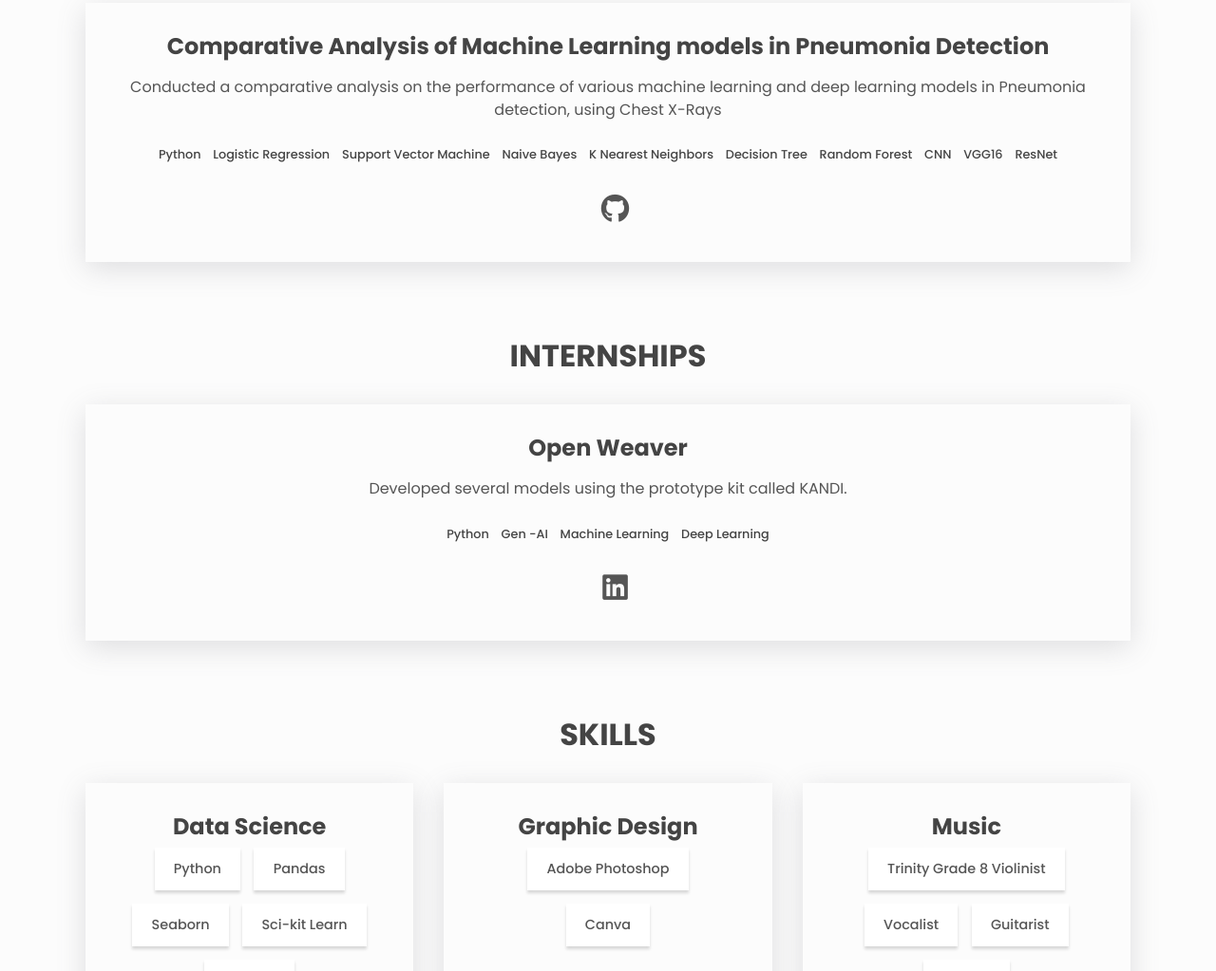
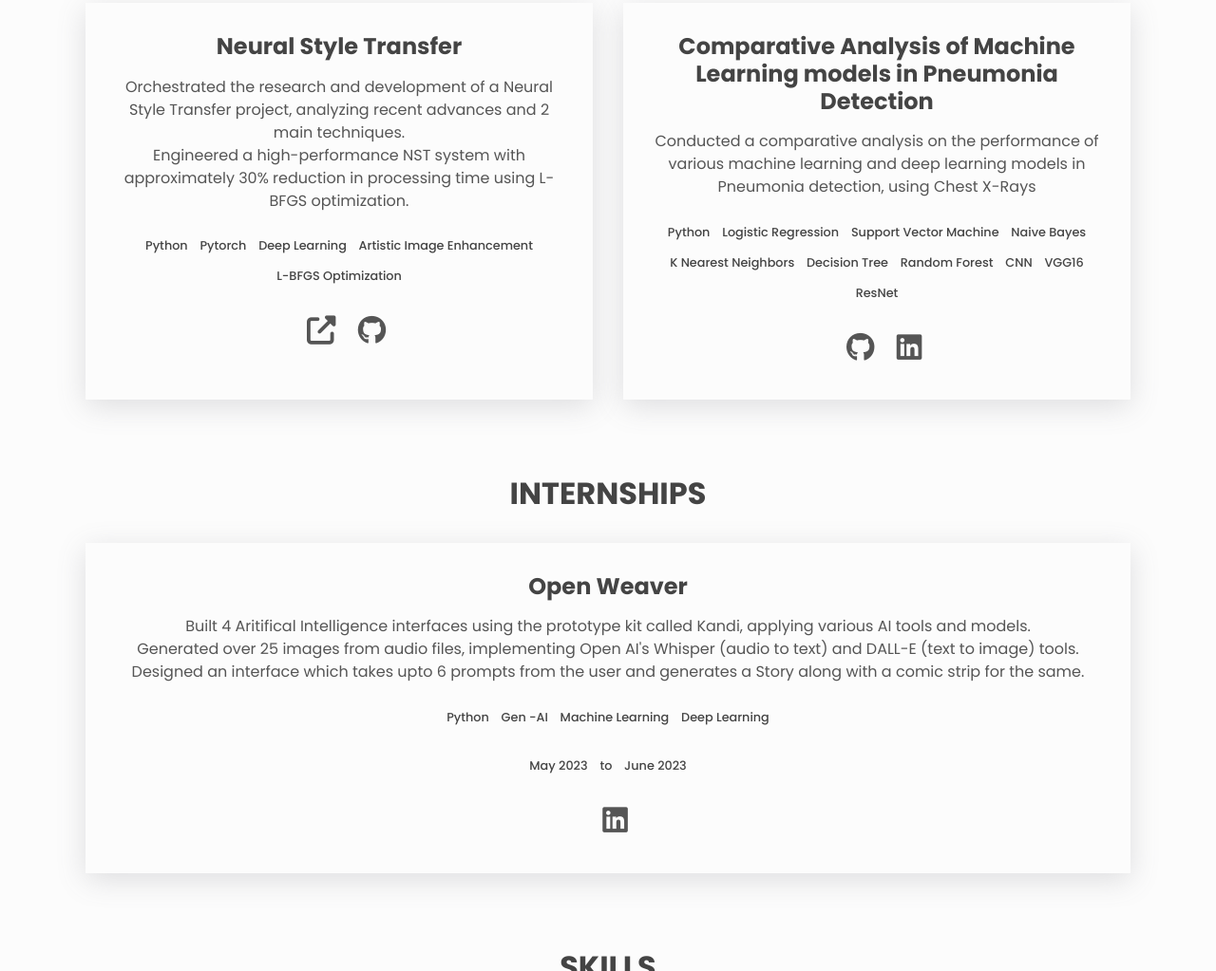
Before and after one commit to alex-ele-xela/Portfolio, a plain HTML site: page index.html in a window 1280 px wide. Shown: the part 1274-2297 px from the top of the page at 95% size. Drawn offline with Linux system fonts and the light colour scheme.

Commit message:
Updating NST project

```diff
--- a/index.html
+++ b/index.html
@@ -70,7 +70,7 @@
 
 
         <div class="about__contact center">
-          <a href="https://drive.google.com/file/d/1w08Jgslipel33pddGeOCjAA1E1NoPPEv/view?usp=sharing" target="_blank"  >
+          <a href="https://drive.google.com/file/d/10THVAE-rDUkS5Cu5dQUWFgl0aWzjBW9x/view?usp=sharing" target="_blank"  >
             <span class="btn btn--outline">Resume</span>
           </a>
 
@@ -122,6 +122,39 @@
 
         <div class="projects__grid">
           <div class="project">
+            <h3>Neural Style Transfer</h3>
+            <p class="project__description">
+              <ul>
+                <li>Orchestrated the research and development of a Neural Style Transfer project, analyzing recent advances and 2 main techniques.</li>
+                <li>Engineered a high-performance NST system with approximately 30% reduction in processing time using L-BFGS optimization.</li>
+              </ul>
+            </p>
+            <ul class="project__stack">
+              <li class="project__stack-item">Python</li>
+              <li class="project__stack-item">Pytorch</li>
+              <li class="project__stack-item">Deep Learning</li>
+              <li class="project__stack-item">Artistic Image Enhancement</li>
+              <li class="project__stack-item">L-BFGS Optimization</li>
+            </ul>
+
+            <a
+              href="https://alex-ele-xela.github.io/Neural-Style-Transfer/" target="_blank"
+              aria-label="source code"
+              class="link link--icon"
+            >
+              <i aria-hidden="true" class="fa fa-external-link"></i>
+            </a>
+
+            <a
+              href="https://github.com/alex-ele-xela/Neural-Style-Transfer" target="_blank"
+              aria-label="source code"
+              class="link link--icon"
+            >
+              <i aria-hidden="true" class="fab fa-github"></i>
+            </a>
+          </div>
+
+          <div class="project">
             <h3>Comparative Analysis of Machine Learning models in Pneumonia Detection</h3>
             <p class="project__description">
               Conducted a comparative analysis on the performance of various machine learning and deep learning models in Pneumonia detection, using Chest X-Rays
@@ -147,13 +180,13 @@
 
               <i aria-hidden="true" class="fab fa-github"></i>
             </a>
-            <!-- <a
-              href="https://example.com"
-              aria-label="live preview"
+            <a
+              href="https://www.linkedin.com/posts/alex-prateek-shankar-5887a5182_research-icccnt-ieee-activity-7122796444901605377-wQpH?utm_source=share&utm_medium=member_desktop"
+              aria-label="live preview" target="_blank"
               class="link link--icon"
             >
-              <i aria-hidden="true" class="fas fa-external-link-alt"></i>
-            </a> -->
+              <i aria-hidden="true" class="fab fa-linkedin"></i>
+            </a>
           </div>
         </div>
       </section>
@@ -165,13 +198,24 @@
           <div class="project">
             <h3>Open Weaver</h3>
             <p class="project__description">
-              Developed several models using the prototype kit called KANDI.
+              <ul>
+                <li>Built 4 Aritifical Intelligence interfaces using the prototype kit called Kandi, applying various AI tools and models.<br></li>
+                <li>Generated over 25 images from audio files, implementing Open AI's Whisper (audio to text) and DALL-E (text to image) tools.</li>
+                <li>Designed an interface which takes upto 6 prompts from the user and generates a Story along with a comic strip for the same.</li>
+              </ul>
             </p>
             <ul class="project__stack">
               <li class="project__stack-item">Python</li>
               <li class="project__stack-item">Gen -AI</li>
               <li class="project__stack-item">Machine Learning</li>
               <li class="project__stack-item">Deep Learning</li>
+            </ul>
+
+
+            <ul class="project__stack">
+              <li class="project__stack-item">May 2023</li>
+              <li class="project__stack-item">to</li>
+              <li class="project__stack-item">June 2023</li>
             </ul>
 
             <a
```
